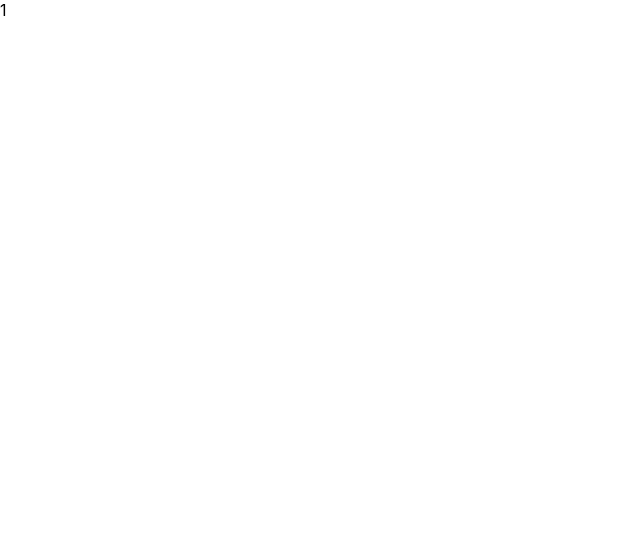
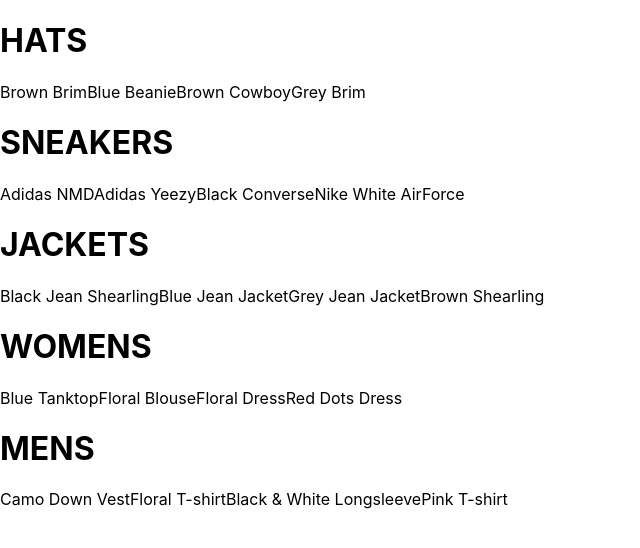
Before and after one commit to orsoyku2/shopApp, a React (Create React App) app: page /shop in a window 1280 px wide. Shown: the top 548 px of the page, without its empty margins (0-640 px from the left). Built offline with nearby package versions, Linux system fonts and the light colour scheme.

Commit message:
first commit

```diff
--- a/src/components/preview-collection/index.js
+++ b/src/components/preview-collection/index.js
@@ -1,8 +1,12 @@
 import React from 'react'
 
-const previewCollection = () => {
+const previewCollection = ({title,items}) => {
       return (
-            <div>
+            <div className='collection-preview'>
+                  <h1 className='title'>{title.toUpperCase()}</h1>
+                  <div className='preview'>
+                        {items.filter((item,idx)=>idx<4).map(item => (item.name))}
+                  </div>
 
             </div>
       )
--- a/src/pages/Shop/index.js
+++ b/src/pages/Shop/index.js
@@ -1,15 +1,18 @@
 import React, { Component } from 'react'
 import shopData from "../Shop/shopData";
+import PreviewCollection from '../../components/preview-collection'
 
 export default class Shop extends Component {
       state = {
             collections : shopData
       }
       render() {
+            const { collections } = this.state;
             return (
                   <div>
-                        {this.state.collections[0].id}
-
+                        {collections.map(({id,...otherProps} )=> (
+                        <PreviewCollection key={id} {...otherProps}/>
+                         ))}
 
                   </div>
             )
```
